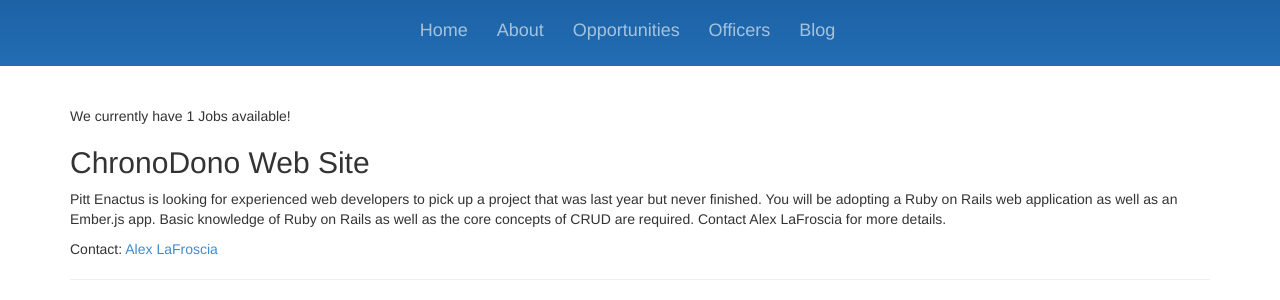
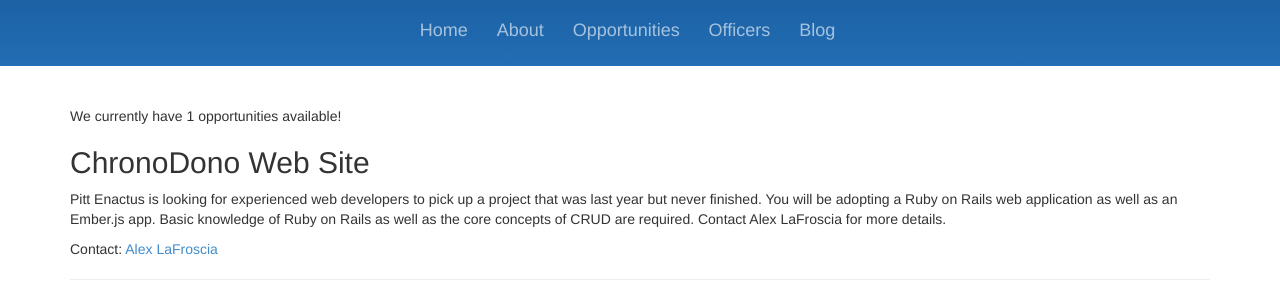
Before and after one commit to pittcsc/old-pittcsc-website-archived, a Jekyll site: the page built from opportunities/index.html, in a window 1280 px wide. Shown: the part 169-469 px from the top of the page. Built offline with Jekyll 4.4.1, drawn with Linux system fonts in a browser that asks for light colours; nearby versions of some CDN libraries; library files that are not in the unit come from our copies; Markdown is read by kramdown in place of the engine named in the settings.

Commit message:
Use consistent naming

```diff
--- a/opportunities/index.html
+++ b/opportunities/index.html
@@ -1,21 +1,21 @@
 ---
 layout: page
-title: Employment Opportunities
+title: Opportunities
 ---
 
 <p>
-  We currently have {{ site.data.opportunities | size }} Jobs available!
+  We currently have {{ site.data.opportunities | size }} opportunities available!
 </p>
 
-{% for job in site.data.opportunities %}
-  <h2>{{ job.title }}</h2>
-  <p>{{ job.description }}</p>
+{% for opportunity in site.data.opportunities %}
+  <h2>{{ opportunity.title }}</h2>
+  <p>{{ opportunity.description }}</p>
 
-  {% if job.contact.name %}
-    {% if job.contact.email %}
-      Contact: <a href="mailto:{{ job.contact.email }}">{{ job.contact.name }}</a>
+  {% if opportunity.contact.name %}
+    {% if opportunity.contact.email %}
+      Contact: <a href="mailto:{{ opportunity.contact.email }}">{{ opportunity.contact.name }}</a>
     {% else %}
-      Contact: {{ job.contact.name }}
+      Contact: {{ opportunity.contact.name }}
     {% endif %}
   {% endif %}
 
```
